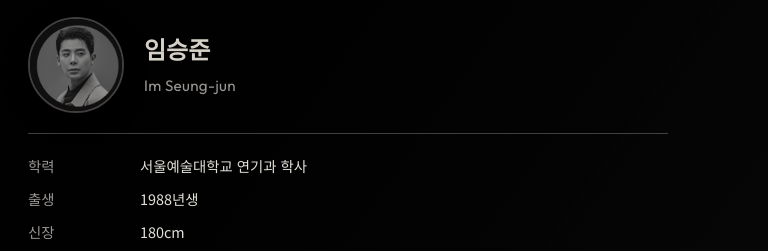
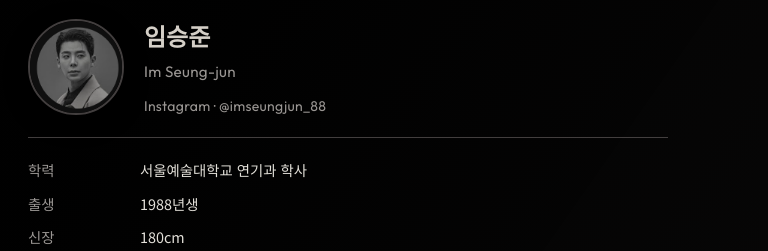
Before and after one commit to imseungjun/imseungjun, a plain HTML site: page index.html in a window 1280 px wide. Shown: the part 505-756 px from the top of the page, 512-1280 px from the left. Drawn offline with Linux system fonts and the light colour scheme.

Commit message:
feat: 프로필에 Instagram 링크 추가 (@imseungjun_88)
Made-with: Cursor

```diff
--- a/index.html
+++ b/index.html
@@ -124,6 +124,14 @@
             <div class="profile-name-row__text">
               <p class="profile-split__name-ko">임승준</p>
               <p class="profile-split__name-en">Im Seung-jun</p>
+              <p class="profile-name-row__instagram">
+                <a
+                  href="https://www.instagram.com/imseungjun_88"
+                  class="profile-instagram-link"
+                  target="_blank"
+                  rel="noopener noreferrer"
+                >Instagram · @imseungjun_88</a>
+              </p>
             </div>
           </div>
           <dl class="profile-meta">
--- a/styles.css
+++ b/styles.css
@@ -397,6 +397,30 @@ cite {
   margin: 0.35rem 0 0;
 }
 
+.profile-name-row__instagram {
+  margin: 0.5rem 0 0;
+}
+
+.profile-instagram-link {
+  font-family: var(--font-en);
+  font-size: 0.875rem;
+  color: var(--muted);
+  text-decoration: none;
+  letter-spacing: 0.02em;
+  border-bottom: 1px solid transparent;
+  transition: color 0.15s ease, border-color 0.15s ease;
+}
+
+.profile-instagram-link:hover {
+  color: var(--text-soft);
+  border-bottom-color: rgba(255, 255, 255, 0.25);
+}
+
+.profile-instagram-link:focus-visible {
+  outline: 2px solid rgba(255, 255, 255, 0.35);
+  outline-offset: 3px;
+}
+
 /* Main zones */
 .main {
   max-width: var(--max);
```
